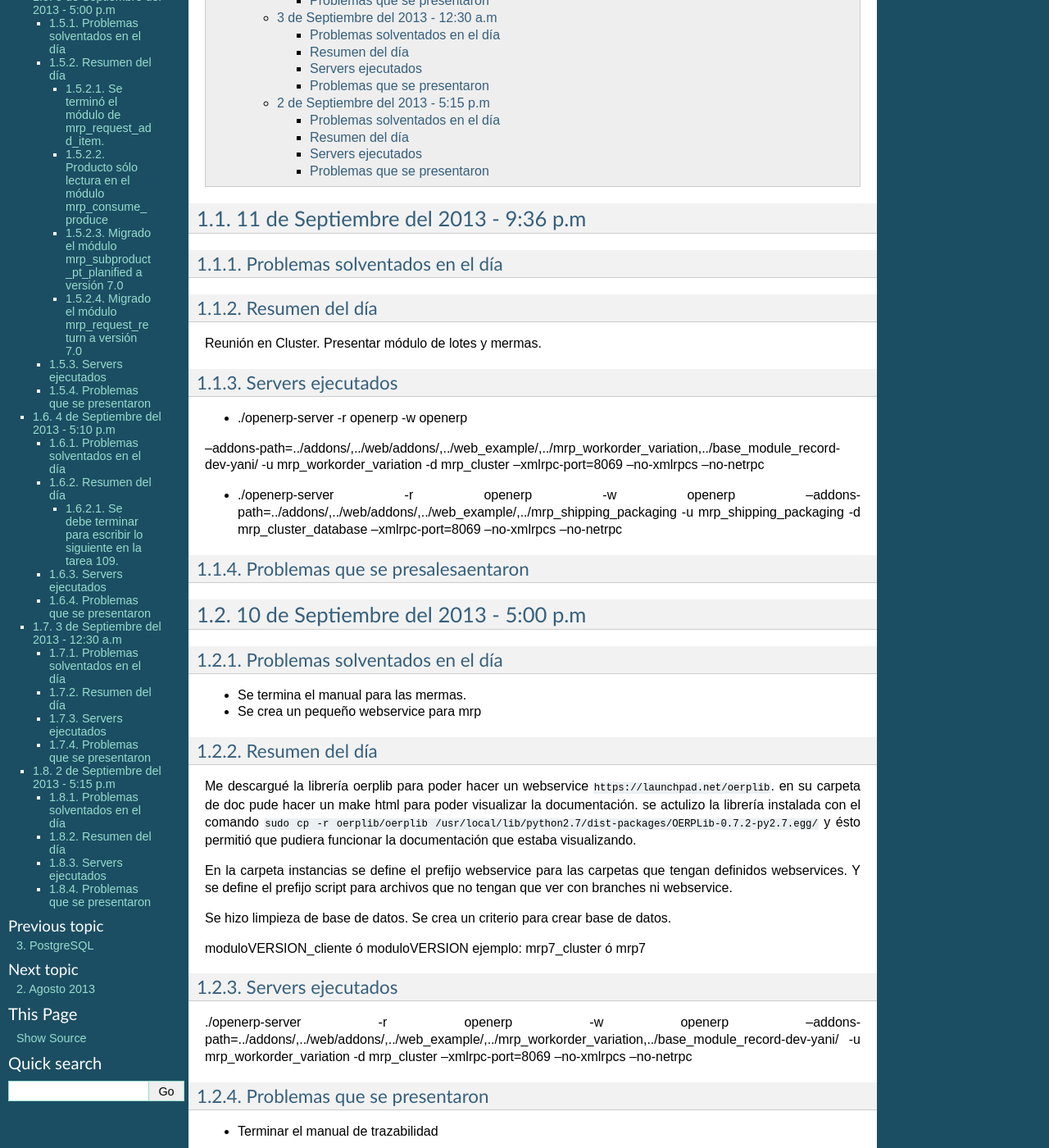
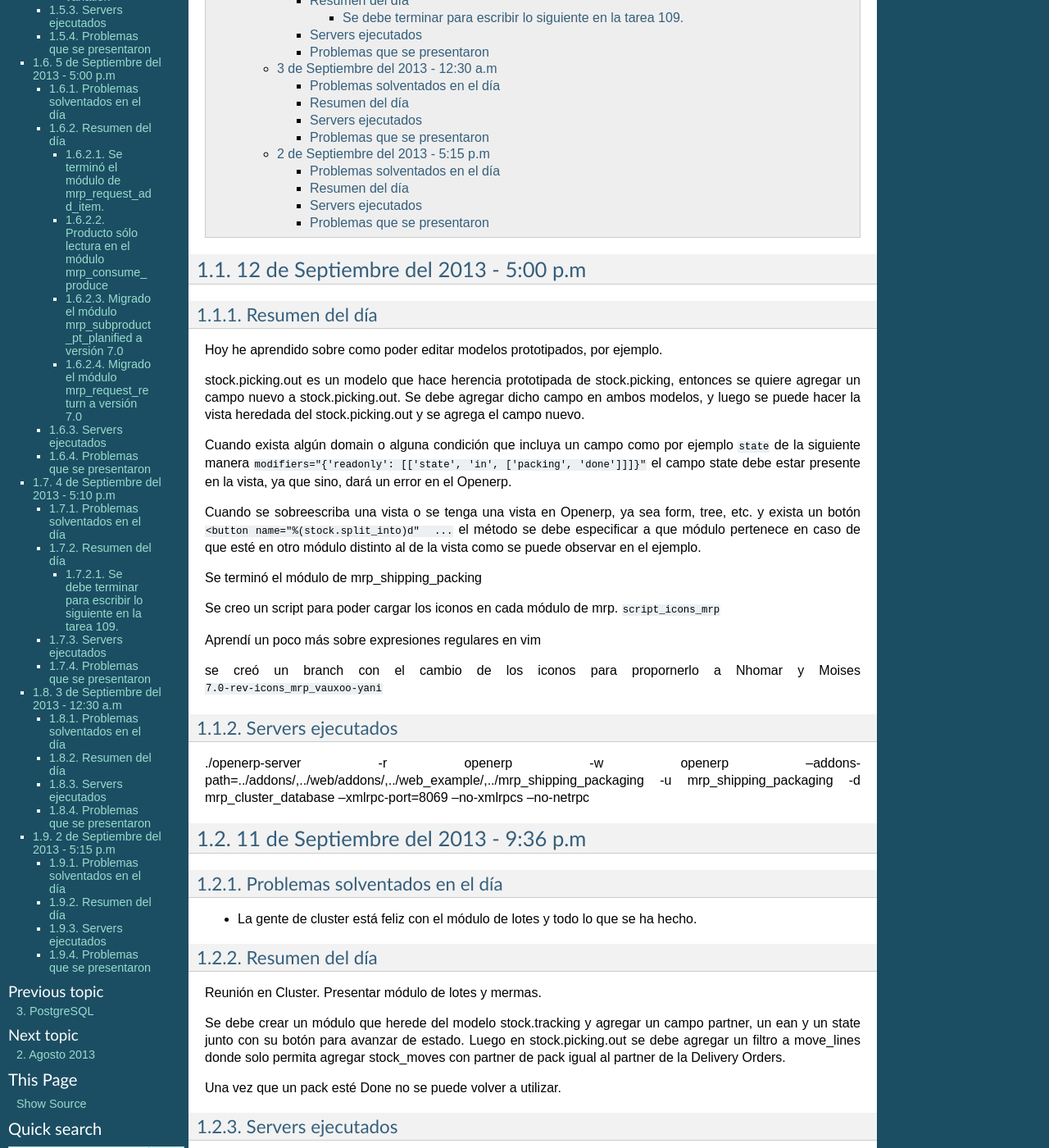
Before and after one commit to yaniaular/knowledge, a Sphinx documentation site: the page built from source/sep-2013.rst, in a window 1280 px wide and 1400 px high, scrolled down 902 px. Shown: the whole window at 82% size. Built offline with Sphinx 7.4.7, drawn with Linux system fonts in a browser that asks for light colours; formulas are drawn with MathJax 3; some of the changed text lies outside the part shown.

Commit message:
[ADD] Resumen 12 de Septiembre del 2013

```diff
--- a/source/sep-2013.rst
+++ b/source/sep-2013.rst
@@ -19,16 +19,68 @@ Septiembre 2013
 .. Problemas que se presentaron
 .. ~~~~~~~~~~~~~~~~~~~~~~~~~~~~
 
+12 de Septiembre del 2013 - 5:00 p.m
+------------------------------------
+
+~~~~~~~~~~~~~~~
+Resumen del día
+~~~~~~~~~~~~~~~
+
+Hoy he aprendido sobre como poder editar modelos prototipados, por ejemplo.
+
+stock.picking.out es un modelo que hace herencia prototipada de stock.picking, entonces se quiere
+agregar un campo nuevo a stock.picking.out. Se debe agregar dicho campo en ambos modelos, y luego
+se puede hacer la vista heredada del stock.picking.out y se agrega el campo nuevo.
+
+Cuando exista algún domain o alguna condición que incluya un campo como por ejemplo ``state`` de la
+siguiente manera ``modifiers="{'readonly': [['state', 'in', ['packing', 'done']]]}"`` el campo
+state debe estar presente en la vista, ya que sino, dará un error en el Openerp.
+
+Cuando se sobreescriba una vista o se tenga una vista en Openerp, ya sea form, tree, etc. y exista
+un botón ``<button name="%(stock.split_into)d"  ...`` el método se debe especificar a que módulo
+pertenece en caso de que esté en otro módulo distinto al de la vista como se puede observar en el
+ejemplo.
+
+Se terminó el módulo de mrp_shipping_packing
+
+Se creo un script para poder cargar los iconos en cada módulo de mrp.
+``script_icons_mrp``
+
+Aprendí un poco más sobre expresiones regulares en vim
+
+se creó un branch con el cambio de los iconos para propornerlo a Nhomar y Moises
+``7.0-rev-icons_mrp_vauxoo-yani``
+
+~~~~~~~~~~~~~~~~~~
+Servers ejecutados
+~~~~~~~~~~~~~~~~~~
+
+./openerp-server -r openerp -w openerp
+--addons-path=../addons/,../web/addons/,../web_example/,../mrp_shipping_packaging -u
+mrp_shipping_packaging -d
+mrp_cluster_database --xmlrpc-port=8069 --no-xmlrpcs --no-netrpc
+
+
 11 de Septiembre del 2013 - 9:36 p.m
 ------------------------------------
 ~~~~~~~~~~~~~~~~~~~~~~~~~~~~~~~
 Problemas solventados en el día
 ~~~~~~~~~~~~~~~~~~~~~~~~~~~~~~~
+
+- La gente de cluster está feliz con el módulo de lotes y todo lo que se ha hecho.
+
 ~~~~~~~~~~~~~~~
 Resumen del día
 ~~~~~~~~~~~~~~~
 
 Reunión en Cluster. Presentar módulo de lotes y mermas.
+
+Se debe crear un módulo que herede del modelo stock.tracking y agregar un campo partner, un ean y
+un state junto con su botón para avanzar de estado. Luego en stock.picking.out se debe agregar un
+filtro a move_lines donde solo permita agregar stock_moves con partner de pack igual al partner de
+la Delivery Orders.
+
+Una vez que un pack esté Done no se puede volver a utilizar.
 
 
 ~~~~~~~~~~~~~~~~~~
@@ -44,8 +96,12 @@ Servers ejecutados
   mrp_shipping_packaging -d mrp_cluster_database --xmlrpc-port=8069 --no-xmlrpcs --no-netrpc
 
 ~~~~~~~~~~~~~~~~~~~~~~~~~~~~
-Problemas que se presalesaentaron
+Problemas que se presentaron
 ~~~~~~~~~~~~~~~~~~~~~~~~~~~~
+
+- Estaba trabajando con una vista con herencia prototipada y me daba problemas al tratar de agregar
+  un campo en dicha herencia
+
 
 10 de Septiembre del 2013 - 5:00 p.m
 ------------------------------------
```
